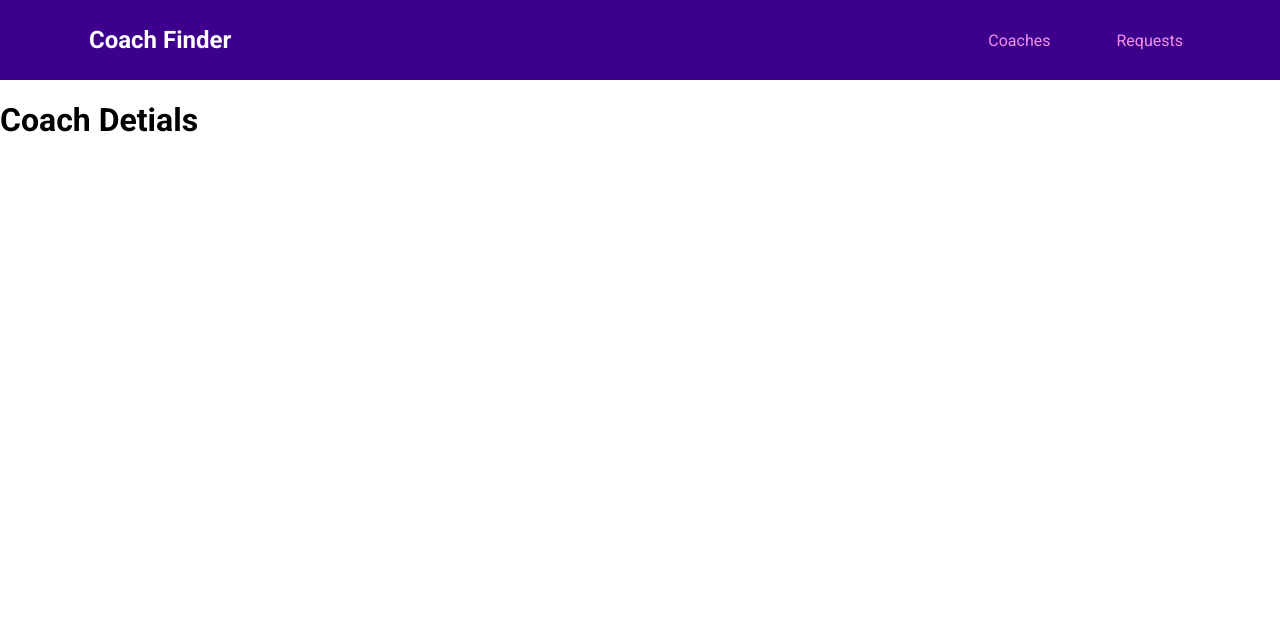
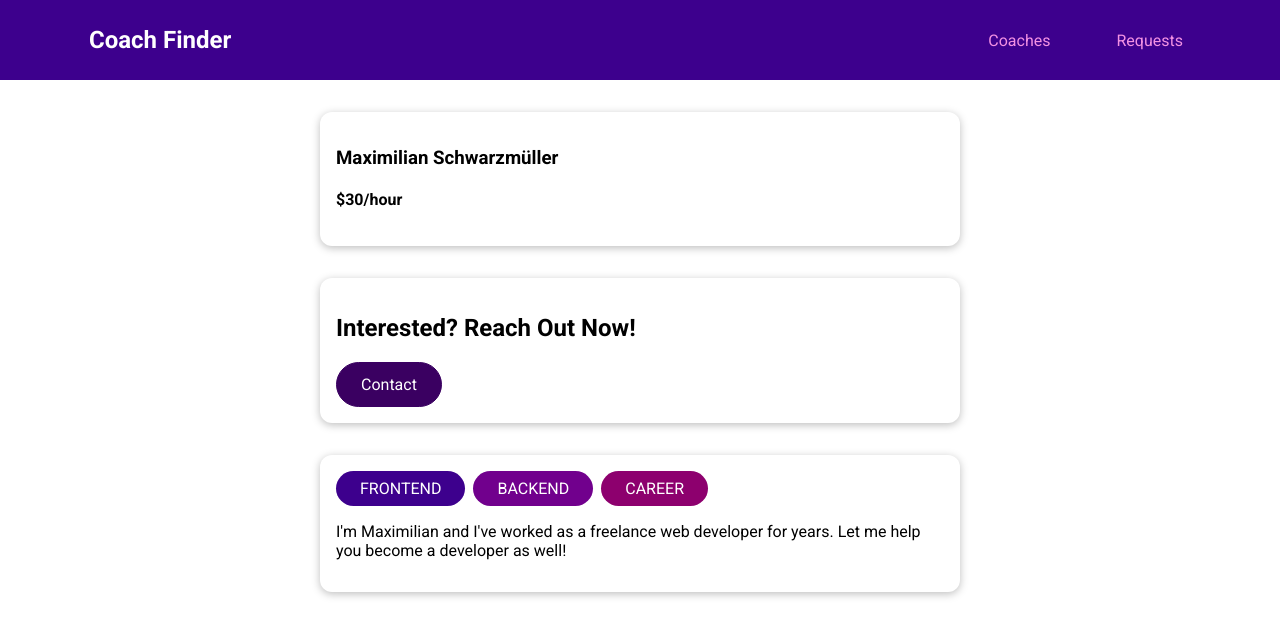
Before and after one commit to Agab-dev/coach-finder, a Vue app: page /coaches/c1 in a window 1280 px wide. Shown: the top 636 px of the page. Built offline with nearby package versions, Linux system fonts and the light colour scheme.

Commit message:
feat(coach-details): added the coach details page content
Co-authored-by: Agab <gameon.ahamd@gmail.com>

```diff
--- a/src/pages/coaches/CoachDetails.vue
+++ b/src/pages/coaches/CoachDetails.vue
@@ -1,4 +1,56 @@
+<script setup>
+import { useCoachesStore } from "@/stores/coaches";
+import { computed, onBeforeMount } from "vue";
+
+const { id } = defineProps({
+  id: {
+    type: String,
+    required: true,
+  },
+});
+
+let selectedCoach = null;
+
+onBeforeMount(() => {
+  const props = useCoachesStore();
+  selectedCoach = props.coaches.find((coach) => coach.id === id);
+});
+
+const fullName = computed(
+  () => `${selectedCoach.firstName} ${selectedCoach.lastName}`,
+);
+const rate = computed(() => selectedCoach.hourlyRate);
+const description = computed(() => selectedCoach.description);
+const areas = computed(() => selectedCoach.areas);
+</script>
+
 <template>
-  <h1>Coach Detials</h1>
-  <router-view></router-view>
+  <section>
+    <base-card>
+      <h3>{{ fullName }}</h3>
+      <h4>${{ rate }}/hour</h4>
+    </base-card>
+  </section>
+  <section>
+    <base-card>
+      <header>
+        <h2>Interested? Reach Out Now!</h2>
+        <base-button isLink :to="{ name: 'coachContactForm', params: { id } }"
+          >Contact
+        </base-button>
+        <router-view></router-view>
+      </header>
+    </base-card>
+  </section>
+  <section>
+    <base-card>
+      <base-badge
+        v-for="area in areas"
+        :key="area"
+        :type="area"
+        :title="area"
+      ></base-badge>
+      <p>{{ description }}</p>
+    </base-card>
+  </section>
 </template>
--- a/src/router/index.js
+++ b/src/router/index.js
@@ -22,6 +22,7 @@ const router = createRouter({
       path: "/coaches/:id",
       name: "coachDetails",
       component: CoachDetails,
+      props: true,
       children: [
         {
           path: "contact",
```
